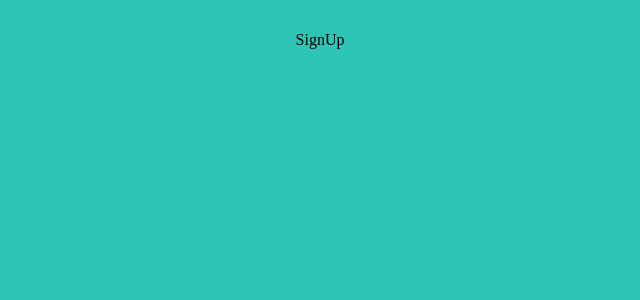
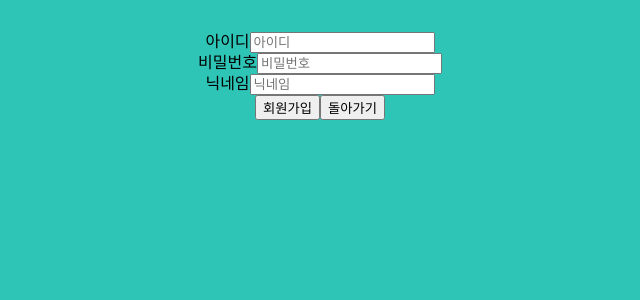
Before and after one commit to JOYmet33/ledger2, a React (Vite) app: page /sign_up in a window 1280 px wide. Shown: the top 300 px of the page, without its empty margins (320-960 px from the left). Built offline with nearby package versions, Linux system fonts and the light colour scheme.

Commit message:
feat: (add) SignUp.jsx - 기본 구성 완료

```diff
--- a/src/pages/SingIn.jsx
+++ b/src/pages/SingIn.jsx
@@ -20,6 +20,7 @@ export default function SignIn() {
           <label htmlFor="id">아이디</label>
           <input
             type="text"
+            value={id}
             placeholder="아이디"
             onChange={(e) => setId(e.target.value)}
           />
@@ -28,6 +29,7 @@ export default function SignIn() {
           <label htmlFor="password">비밀번호</label>
           <input
             type="password"
+            value={password}
             placeholder="비밀번호"
             onChange={(e) => setPassword(e.target.value)}
           />
--- a/src/pages/SingUp.jsx
+++ b/src/pages/SingUp.jsx
@@ -1,3 +1,52 @@
+import { Container } from "./Home";
+import { useState } from "react";
+import { useNavigate } from "react-router-dom";
+
 export default function SignUp() {
-  return <div>SignUp</div>;
+  const [id, setId] = useState("");
+  const [password, setPassword] = useState("");
+  const [nickname, setNickname] = useState("");
+  const navigate = useNavigate();
+
+  const handleSignUp = () => {
+    console.log("id:", id);
+    console.log("password:", password);
+    console.log("nickname:", nickname);
+  };
+
+  return (
+    <Container>
+      <div>
+        <div>
+          <label htmlFor="id">아이디</label>
+          <input
+            type="text"
+            value={id}
+            placeholder="아이디"
+            onChange={(e) => setId(e.target.value)}
+          />
+        </div>
+        <div>
+          <label htmlFor="password">비밀번호</label>
+          <input
+            type="password"
+            value={password}
+            placeholder="비밀번호"
+            onChange={(e) => setPassword(e.target.value)}
+          />
+        </div>
+        <div>
+          <label htmlFor="nickname">닉네임</label>
+          <input
+            type="text"
+            value={nickname}
+            placeholder="닉네임"
+            onChange={(e) => setNickname(e.target.value)}
+          />
+        </div>
+        <button onClick={() => handleSignUp()}>회원가입</button>
+        <button onClick={() => navigate("/sign_in")}>돌아가기</button>
+      </div>
+    </Container>
+  );
 }
```
